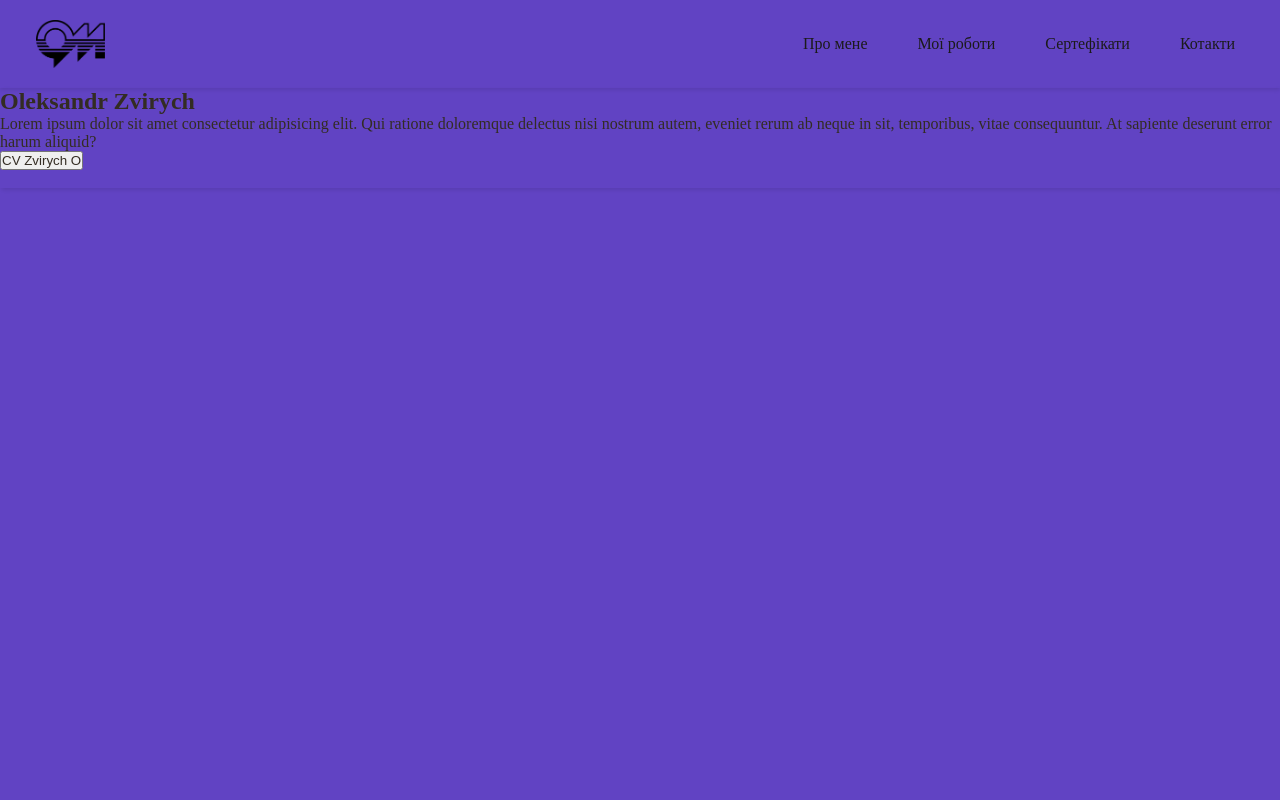
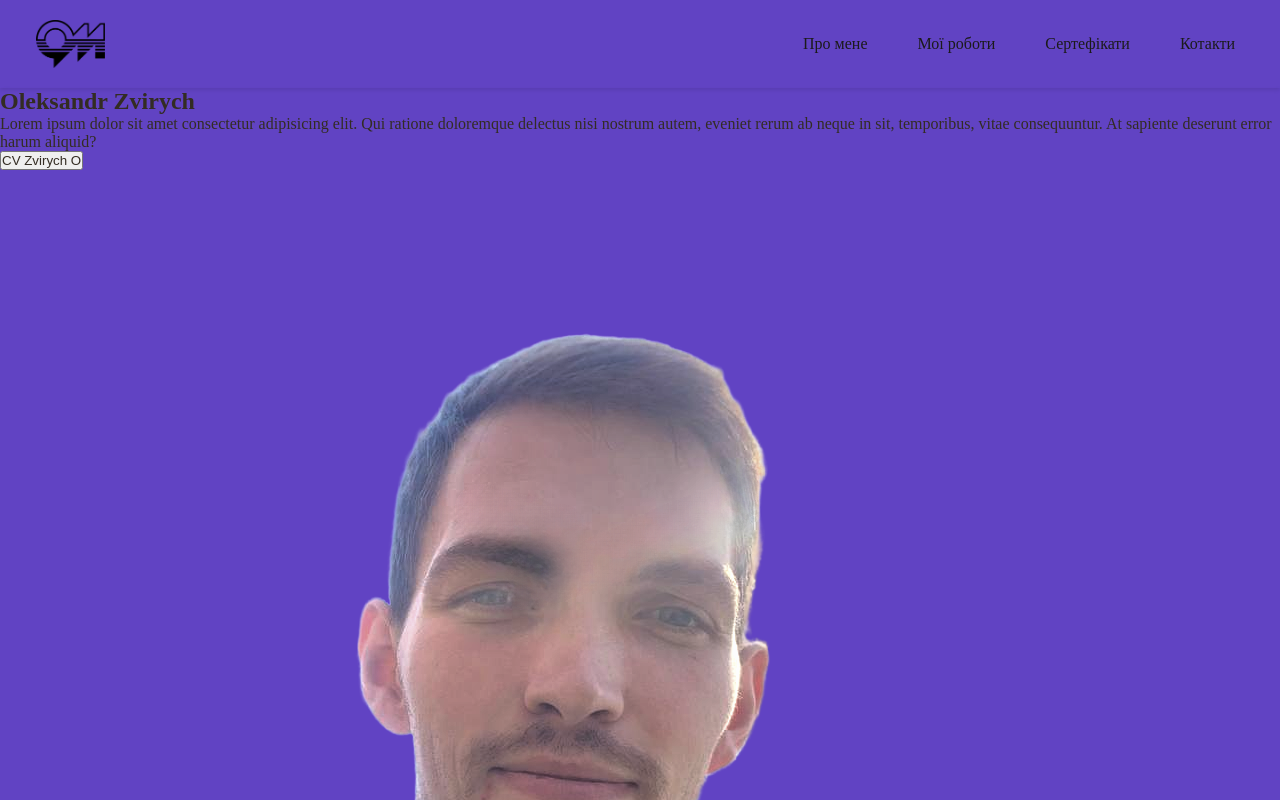
Before and after one commit to Oaleks262/MyPage, a plain HTML site: page index.html in a window 1280 px wide. Shown: the top 800 px of the page. Drawn offline with nearby package versions, Linux system fonts and the light colour scheme.

Commit message:
Add photo

```diff
--- a/index.html
+++ b/index.html
@@ -38,7 +38,7 @@ menu
     </ul>
   </nav>
 </div>
-<main class="content main">
+<main>
   <div class="all-content">
     <div class="text-content">
       <h2>
@@ -52,7 +52,7 @@ menu
       </button>
     </div>
 
-    <img src="" alt="">
+    <img src="img/Final Olexandr (1).png" alt="Photo">
   </div>
 </main>
 
```
Also changed, not shown: img/Final Olexandr (1).png (added), 2 other files.
